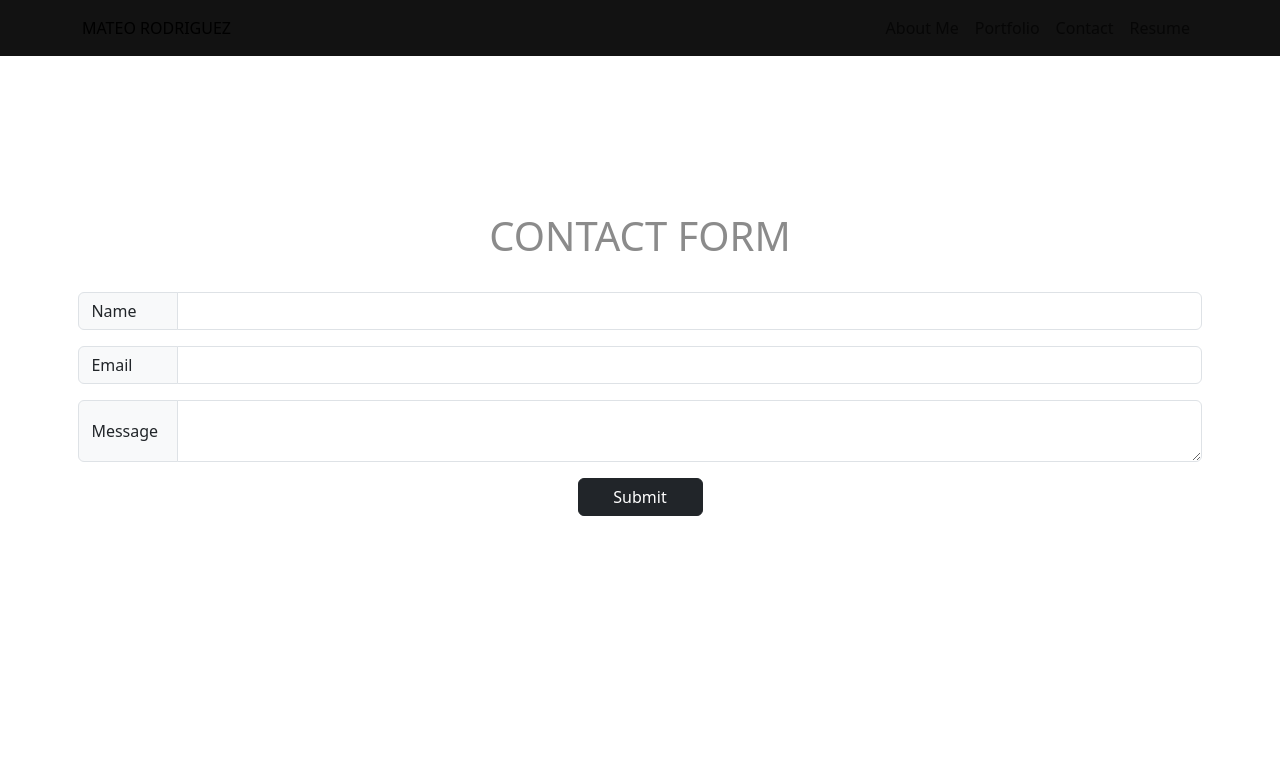
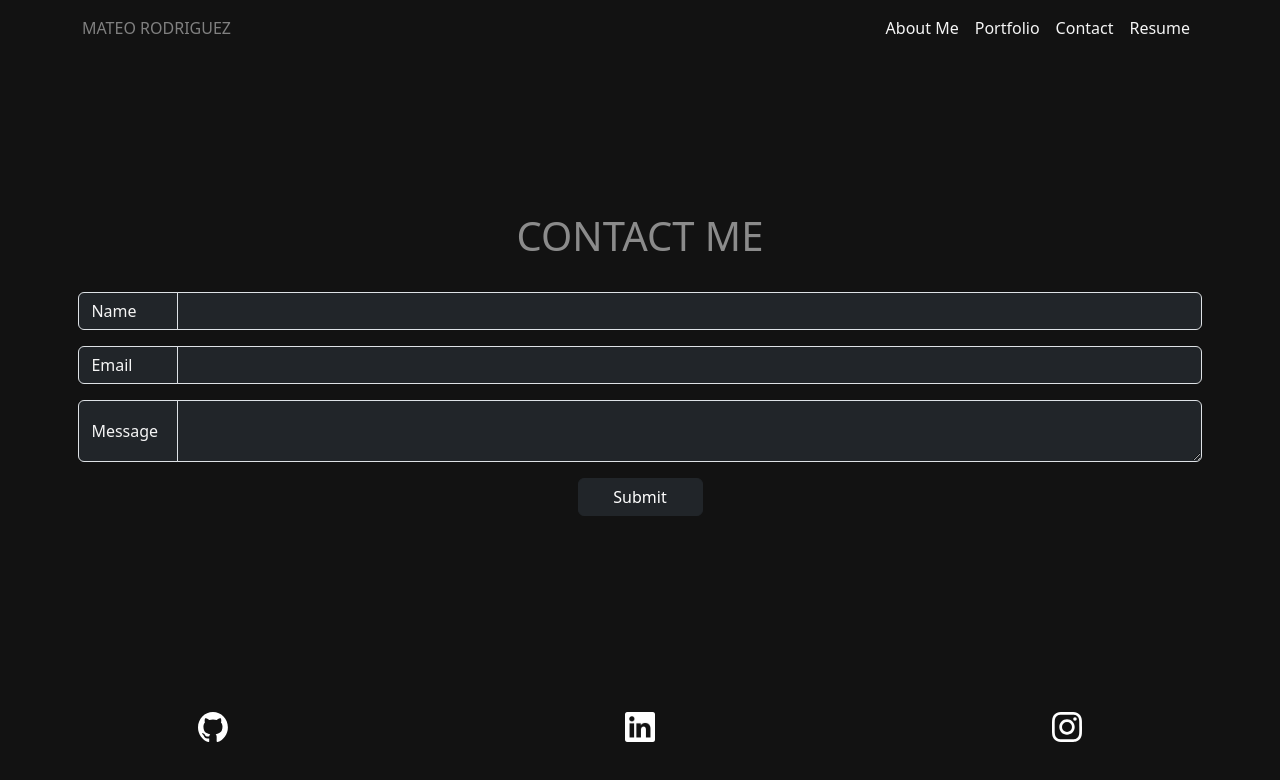
Before and after one commit to AztekAsylum/mateo-react-portfolio, a React (Vite) app: page /Contact in a window 1280 px wide. Shown: the top 780 px of the page. Built offline with nearby package versions, Linux system fonts and the light colour scheme.

Commit message:
updated styling

```diff
--- a/src/Custom.css
+++ b/src/Custom.css
@@ -1,13 +1,33 @@
+body {
+  background-color: rgb(18, 18, 18) !important;
+}
+/* card-body color */
+.card {
+  background-color: rgb(18, 18, 18) !important;
+}
 /* Navbar */
 .HeadingStyle {
   /* font-size: 25px; */
   /* margin-left: 0px; */
   align-items: baseline;
 }
+.LinkStyle {
+  color: whitesmoke;
+}
+.LinkStyle:hover {
+  color: grey;
+}
+/* Mateo Rodriguez in NavBar */
+.TextStyle:hover {
+  font-size: 16px;
+  font-weight: 16px;
+  color: whitesmoke;
+}
 /* Mateo Rodriguez in NavBar */
 .TextStyle {
   font-size: 16px;
   font-weight: 16px;
+  color: grey;
 }
 
 .FooterStyle {
@@ -32,6 +52,10 @@
 .card-text {
   color: rgb(139, 139, 139);
 }
+/* card title color */
+.card-title {
+  color: whitesmoke;
+}
 /* Button Card */
 .ProjectButton {
   width: 100%;
@@ -39,6 +63,20 @@
 /* contact form box width */
 .label {
   width: 100px;
+  background-color: rgb(33, 37, 41);
+  color: whitesmoke;
+}
+.form-control {
+  background-color: rgb(33, 37, 41);
+  color: whitesmoke;
+}
+.form-control:focus {
+  background-color: rgb(33, 37, 41);
+  color: whitesmoke;
+}
+.CustomShadow {
+  box-shadow: 1px 1px 2px black, 0 0 25px rgb(31, 32, 33),
+    0 0 5px rgb(83, 84, 84);
 }
 /* navbar color */
 #CustomNav {
@@ -49,18 +87,18 @@
   width: 125px;
 }
 /* contatiner styling for contact form */
-#formContainer{
+#formContainer {
   min-height: 80vh;
-    display:flex;
+  display: flex;
   flex-direction: column;
   justify-content: center;
   align-items: center;
 }
 /* width of contact form */
-#formWidth{
+#formWidth {
   width: 90%;
 }
 /* grey text for contact form */
-#formContainer h1{
+#formContainer h1 {
   color: rgb(139, 139, 139);
 }
--- a/src/components/NavBar.jsx
+++ b/src/components/NavBar.jsx
@@ -12,10 +12,10 @@ function CustomNav() {
         <Navbar.Toggle aria-controls="basic-navbar-nav" />
         <Navbar.Collapse id="basic-navbar-nav">
           <Nav className="ms-auto">
-            <Nav.Link href="/">About Me</Nav.Link>
-            <Nav.Link href="/Portfolio">Portfolio</Nav.Link>
-            <Nav.Link href="/Contact">Contact</Nav.Link>
-            <Nav.Link href="/Resume">Resume</Nav.Link>
+            <Nav.Link className="LinkStyle" href="/">About Me</Nav.Link>
+            <Nav.Link className="LinkStyle" href="/Portfolio">Portfolio</Nav.Link>
+            <Nav.Link className="LinkStyle" href="/Contact">Contact</Nav.Link>
+            <Nav.Link className="LinkStyle" href="/Resume">Resume</Nav.Link>
           </Nav>
         </Navbar.Collapse>
       </Container>
--- a/src/components/ProjectCard.jsx
+++ b/src/components/ProjectCard.jsx
@@ -4,7 +4,7 @@ function ProjectCard(props) {
   const { _id, imageUrl, title, description, deployedUrl, repoUrl } =
     props.project;
   return (
-    <Card key={_id} className="my-3">
+    <Card key={_id} className="my-3 CustomShadow">
       <Card.Img variant="top" src={imageUrl} />
       <Card.Body>
         <Card.Title className="text-center">{title}</Card.Title>
--- a/src/pages/Contact.jsx
+++ b/src/pages/Contact.jsx
@@ -64,7 +64,7 @@ export default function Contact() {
 
   return (
     <Form onSubmit={sendEmail} ref={form} id="formContainer">
-      <h1>CONTACT FORM</h1>
+      <h1>CONTACT ME</h1>
       <div
         id="formWidth"
         className="d-flex justify-content-center flex-column align-items-center mt-4"
```
Lines whose indentation alone changed are shown as unchanged.
